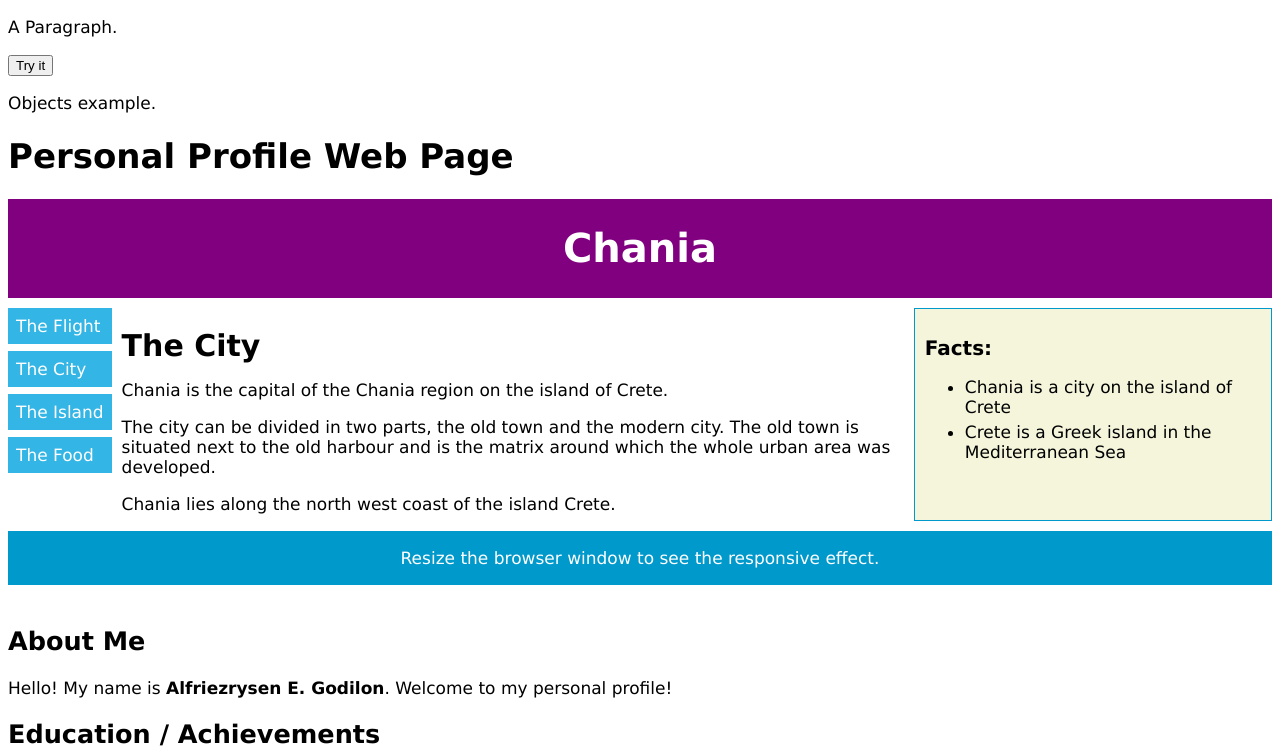
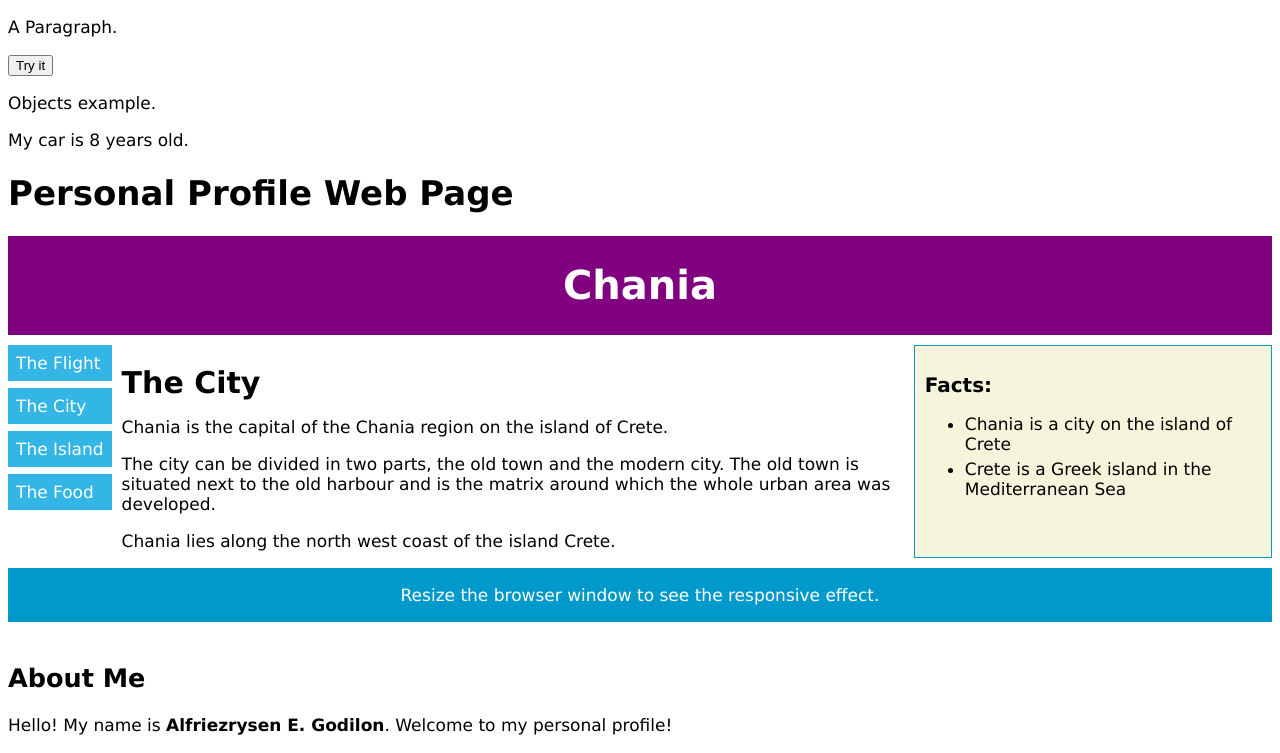
Before and after one commit to apcaegodilon/webprog-CS251_IT253-html-lessons, a plain HTML site: page introduction/index.html in a window 1280 px wide. Shown: the top 753 px of the page. Drawn offline with Linux system fonts and the light colour scheme.

Commit message:
Added Classes

```diff
--- a/introduction/index.html
+++ b/introduction/index.html
@@ -15,6 +15,9 @@
 
     <p id="demo2">Objects example.</p>
     <script src="js/objects.js"></script>
+
+    <p id="demo3">Objects example.</p>
+    <script src="js/classes.js"></script>
 
     <h1>Personal Profile Web Page</h1>
 
--- /dev/null
+++ b/introduction/js/classes.js
@@ -0,0 +1,15 @@
+class Car {
+  constructor(name, year) {
+    this.name = name;
+    this.year = year;
+
+  }
+  age() {
+    const date = new Date();
+    return date.getFullYear() - this.year;
+  }
+}
+
+const myCar = new Car("Ford", 2018);
+document.getElementById("demo3").innerHTML =
+"My car is " + myCar.age() + " years old.";
```
